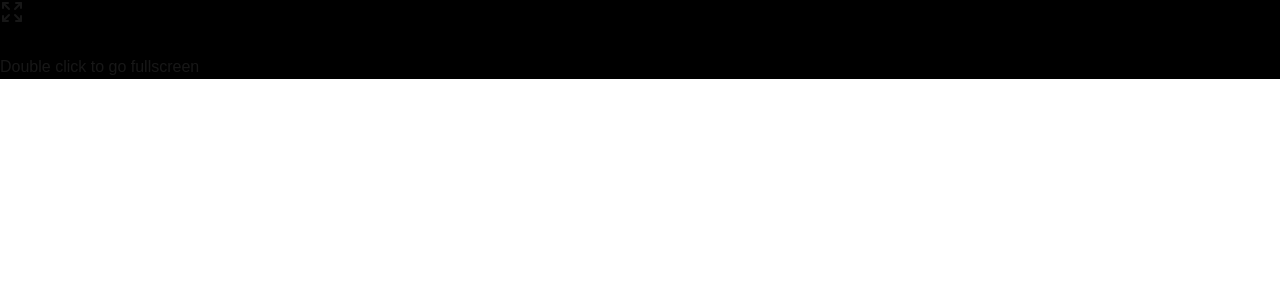
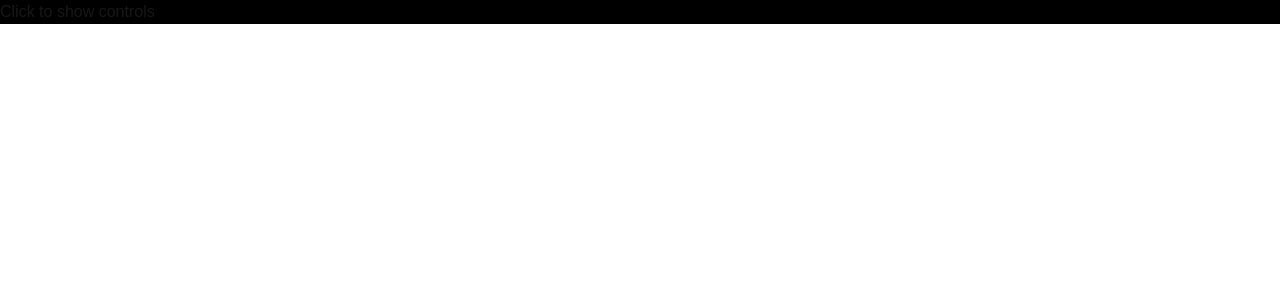
Before and after one commit to turnacaner53/web-screen, a Next.js app: page / in a window 1280 px wide. Shown: the top 300 px of the page. Built offline with nearby package versions, Linux system fonts and the light colour scheme.

Commit message:
set initial state of showItems to false

```diff
--- a/src/app/page.tsx
+++ b/src/app/page.tsx
@@ -7,7 +7,7 @@ import { Expand, Shrink } from 'lucide-react';
 export default function Home() {
   const [bgColor, setBgColor] = useState('#000');
   const [showControls, setShowControls] = useState(true);
-  const [showItems, setShowItems] = useState(true);
+  const [showItems, setShowItems] = useState(false);
   const [isFullscreen, setIsFullscreen] = useState(false);
 
   const toggleFullscreen = () => {
```
